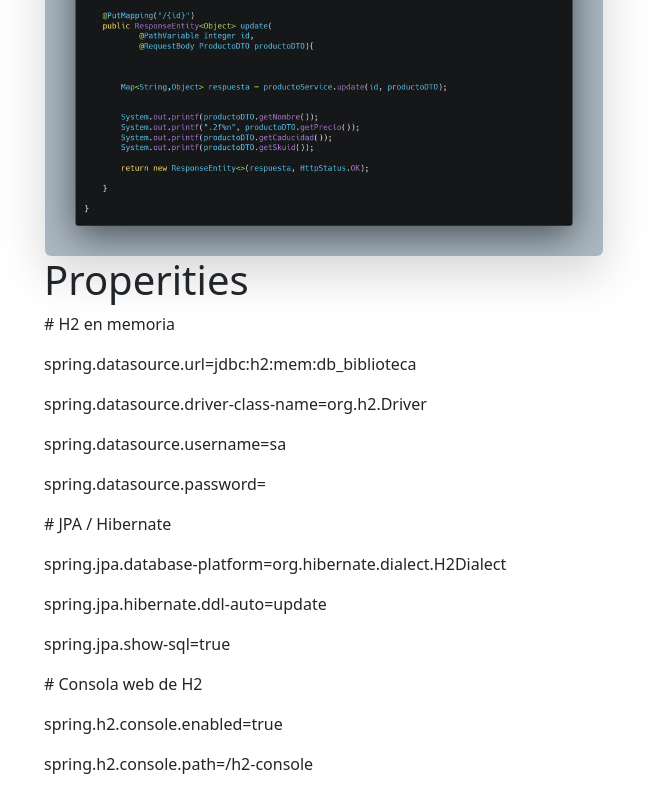
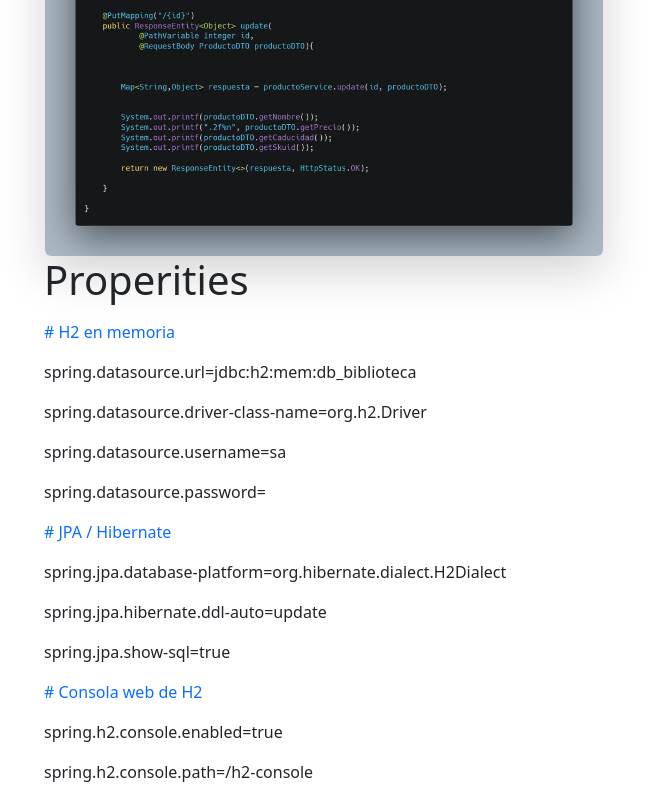
Before and after one commit to ElChavoDelBronx/RealizarServicio, a plain HTML site: page index.html in a window 1280 px wide. Shown: the part 549-1349 px from the top of the page, without its empty margins (38-685 px from the left). Drawn offline with nearby package versions, Linux system fonts and the light colour scheme.

Commit message:
Update index.html

```diff
--- a/index.html
+++ b/index.html
@@ -197,18 +197,18 @@
       <div class="tab-pane" id="Properities">
           <h1>Properities</h1>
           <p>
-            # H2 en memoria
+            <p class="text-primary"># H2 en memoria</p>
             <p>spring.datasource.url=jdbc:h2:mem:db_biblioteca</p>
             <p>spring.datasource.driver-class-name=org.h2.Driver</p>
             <p>spring.datasource.username=sa</p>
             <p>spring.datasource.password=</p>
 
-            <p># JPA / Hibernate</p>
+            <p class="text-primary"># JPA / Hibernate</p>
             <P>spring.jpa.database-platform=org.hibernate.dialect.H2Dialect</p>
             <p>spring.jpa.hibernate.ddl-auto=update</p>
             <p>spring.jpa.show-sql=true</p>
 
-            <p># Consola web de H2</p>
+            <p class="text-primary"># Consola web de H2</p>
             <p>spring.h2.console.enabled=true</p>
             <p>spring.h2.console.path=/h2-console</p>
           </p>
```
